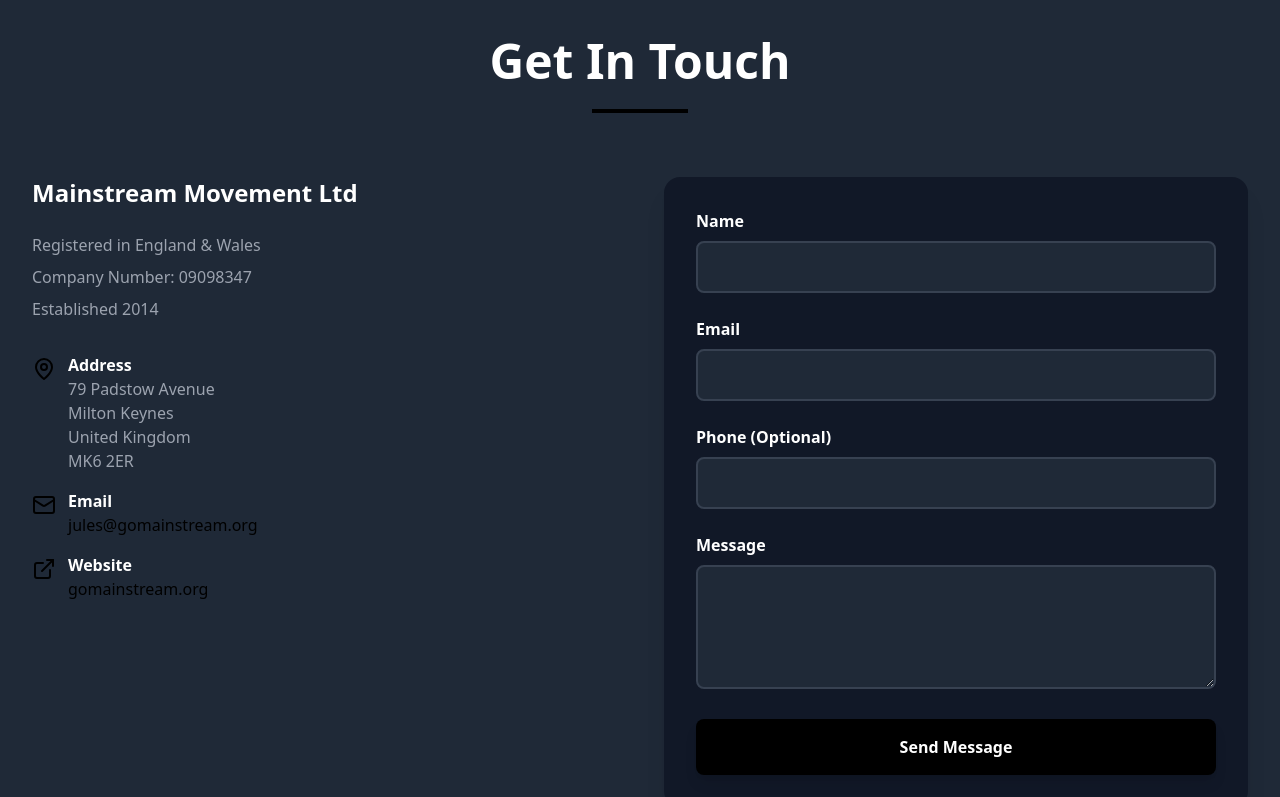
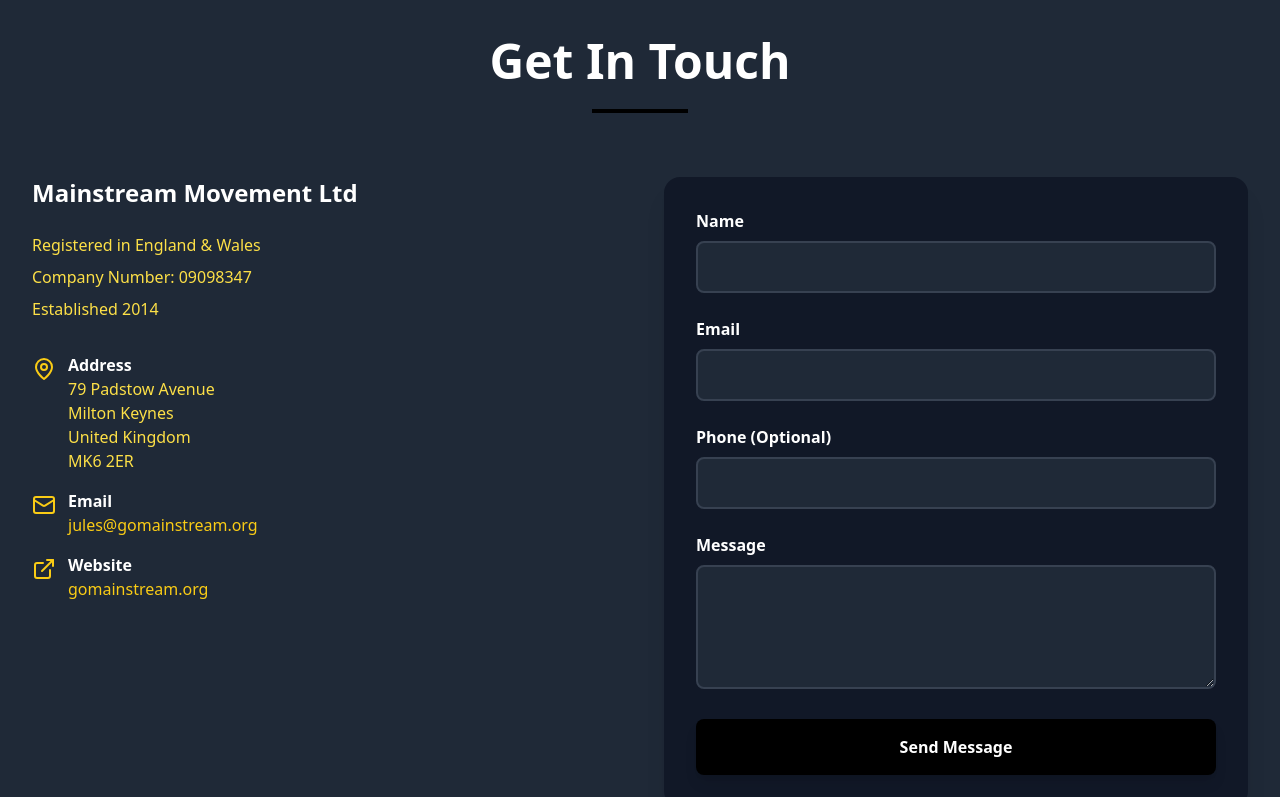
Before and after one commit to colinriche/mainstream-website, a Next.js app: page / in a window 1280 px wide. Shown: the part 4283-5080 px from the top of the page. Built offline with nearby package versions, Linux system fonts and the light colour scheme; no server answers.

Commit message:
Changed text colour to yellow when black theme dark mode

```diff
--- a/app/page.jsx
+++ b/app/page.jsx
@@ -99,6 +99,9 @@ const MainstreamMovement = () => {
   ];
 
   const currentTheme = themes[theme];
+  // When theme is black and dark mode, use yellow text so wording stays readable on dark background
+  const themeTextClass = (theme === 'black' && darkMode) ? 'text-yellow-400' : currentTheme.text;
+  const contactMutedClass = (theme === 'black' && darkMode) ? 'text-yellow-300' : (darkMode ? 'text-gray-400' : 'text-gray-600');
 
   // Smooth scroll function
   const scrollToSection = (sectionId) => {
@@ -584,7 +587,7 @@ const MainstreamMovement = () => {
                     onClick={() => setExpandedProject(expandedProject === project.id ? null : project.id)}
                     className={`w-full flex items-center justify-between p-3 rounded-lg ${darkMode ? 'bg-gray-800 hover:bg-gray-700' : 'bg-gray-50 hover:bg-gray-100'} transition-all duration-300 hover:shadow-md transform hover:-translate-y-0.5`}
                   >
-                    <span className={`font-semibold ${currentTheme.text}`}>
+                    <span className={`font-semibold ${themeTextClass}`}>
                       {expandedProject === project.id ? 'Show Less' : 'Learn More'}
                     </span>
                     {expandedProject === project.id ? <ChevronUp className="w-5 h-5" /> : <ChevronDown className="w-5 h-5" />}
@@ -881,23 +884,23 @@ const MainstreamMovement = () => {
                 <h3 className={`text-2xl font-bold mb-6 ${darkMode ? 'text-white' : 'text-gray-900'}`}>
                   Mainstream Movement Ltd
                 </h3>
-                <p className={`${darkMode ? 'text-gray-400' : 'text-gray-600'} mb-2`}>
+                <p className={`${contactMutedClass} mb-2`}>
                   Registered in England & Wales
                 </p>
-                <p className={`${darkMode ? 'text-gray-400' : 'text-gray-600'} mb-2`}>
+                <p className={`${contactMutedClass} mb-2`}>
                   Company Number: 09098347
                 </p>
-                <p className={`${darkMode ? 'text-gray-400' : 'text-gray-600'}`}>
+                <p className={contactMutedClass}>
                   Established 2014
                 </p>
               </div>
 
               <div className="space-y-4">
                 <div className="flex items-start gap-3">
-                  <MapPin className={`w-6 h-6 ${currentTheme.text} mt-1`} />
+                  <MapPin className={`w-6 h-6 ${themeTextClass} mt-1`} />
                   <div>
                     <p className={`${darkMode ? 'text-white' : 'text-gray-900'} font-semibold`}>Address</p>
-                    <p className={`${darkMode ? 'text-gray-400' : 'text-gray-600'}`}>
+                    <p className={contactMutedClass}>
                       79 Padstow Avenue<br />
                       Milton Keynes<br />
                       United Kingdom<br />
@@ -907,20 +910,20 @@ const MainstreamMovement = () => {
                 </div>
 
                 <div className="flex items-start gap-3">
-                  <Mail className={`w-6 h-6 ${currentTheme.text} mt-1`} />
+                  <Mail className={`w-6 h-6 ${themeTextClass} mt-1`} />
                   <div>
                     <p className={`${darkMode ? 'text-white' : 'text-gray-900'} font-semibold`}>Email</p>
-                    <a href="mailto:jules@gomainstream.org" className={`${currentTheme.text} hover:underline`}>
+                    <a href="mailto:jules@gomainstream.org" className={`${themeTextClass} hover:underline`}>
                       jules@gomainstream.org
                     </a>
                   </div>
                 </div>
 
                 <div className="flex items-start gap-3">
-                  <ExternalLink className={`w-6 h-6 ${currentTheme.text} mt-1`} />
+                  <ExternalLink className={`w-6 h-6 ${themeTextClass} mt-1`} />
                   <div>
                     <p className={`${darkMode ? 'text-white' : 'text-gray-900'} font-semibold`}>Website</p>
-                    <a href="https://gomainstream.org" className={`${currentTheme.text} hover:underline`}>
+                    <a href="https://gomainstream.org" className={`${themeTextClass} hover:underline`}>
                       gomainstream.org
                     </a>
                   </div>
@@ -1044,7 +1047,7 @@ const MainstreamMovement = () => {
           <div className={`max-w-md w-full ${darkMode ? 'bg-gray-800' : 'bg-white'} rounded-2xl shadow-2xl p-6 animate-in slide-in-from-bottom duration-300`}>
             <div className="flex items-center gap-3 mb-4">
               <div className={`p-2 rounded-full ${currentTheme.accent} bg-opacity-20`}>
-                <AlertCircle className={`w-6 h-6 ${currentTheme.text}`} />
+                <AlertCircle className={`w-6 h-6 ${themeTextClass}`} />
               </div>
               <h3 className={`text-2xl font-bold ${darkMode ? 'text-white' : 'text-gray-900'}`}>
                 Confirm Recurring Donation
```
